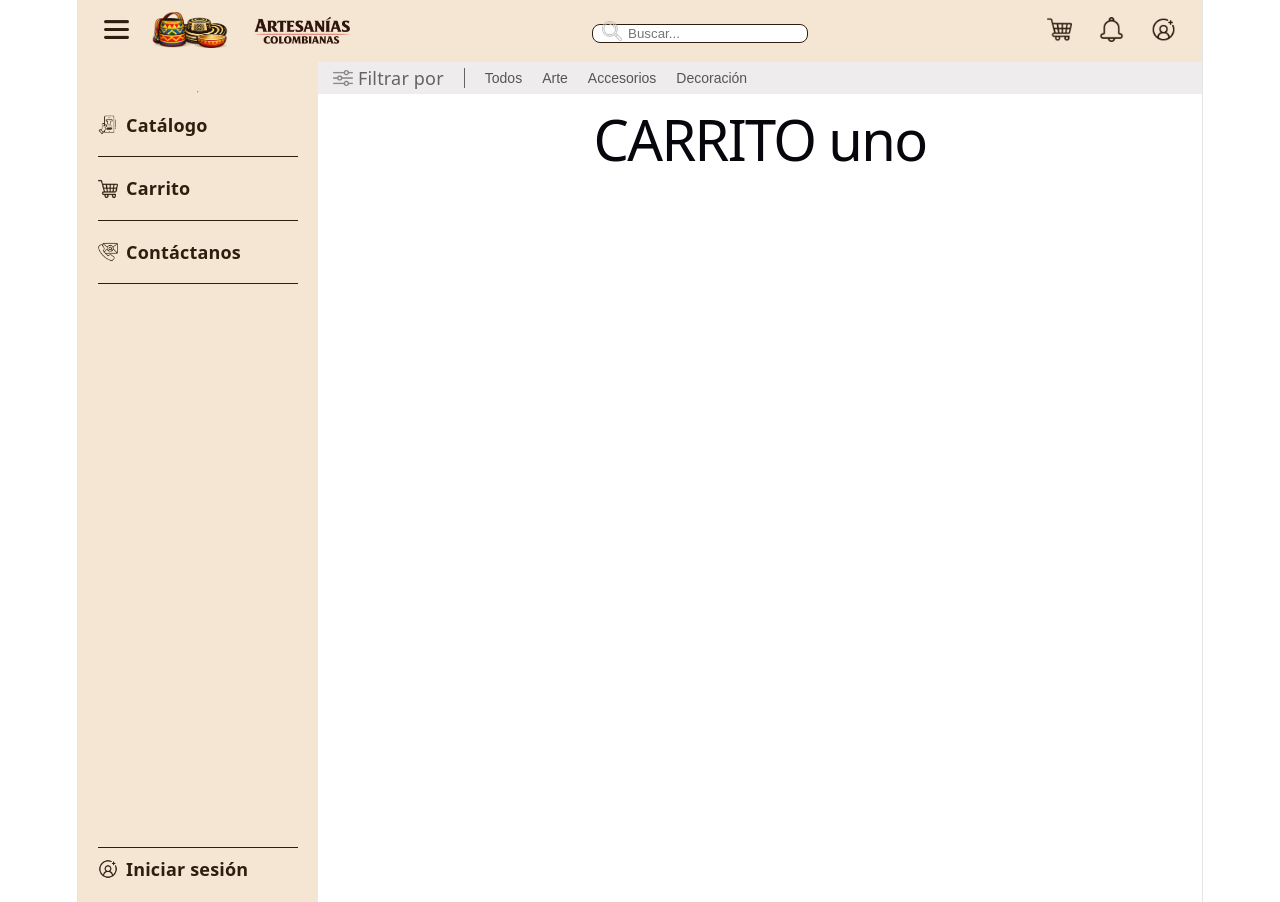
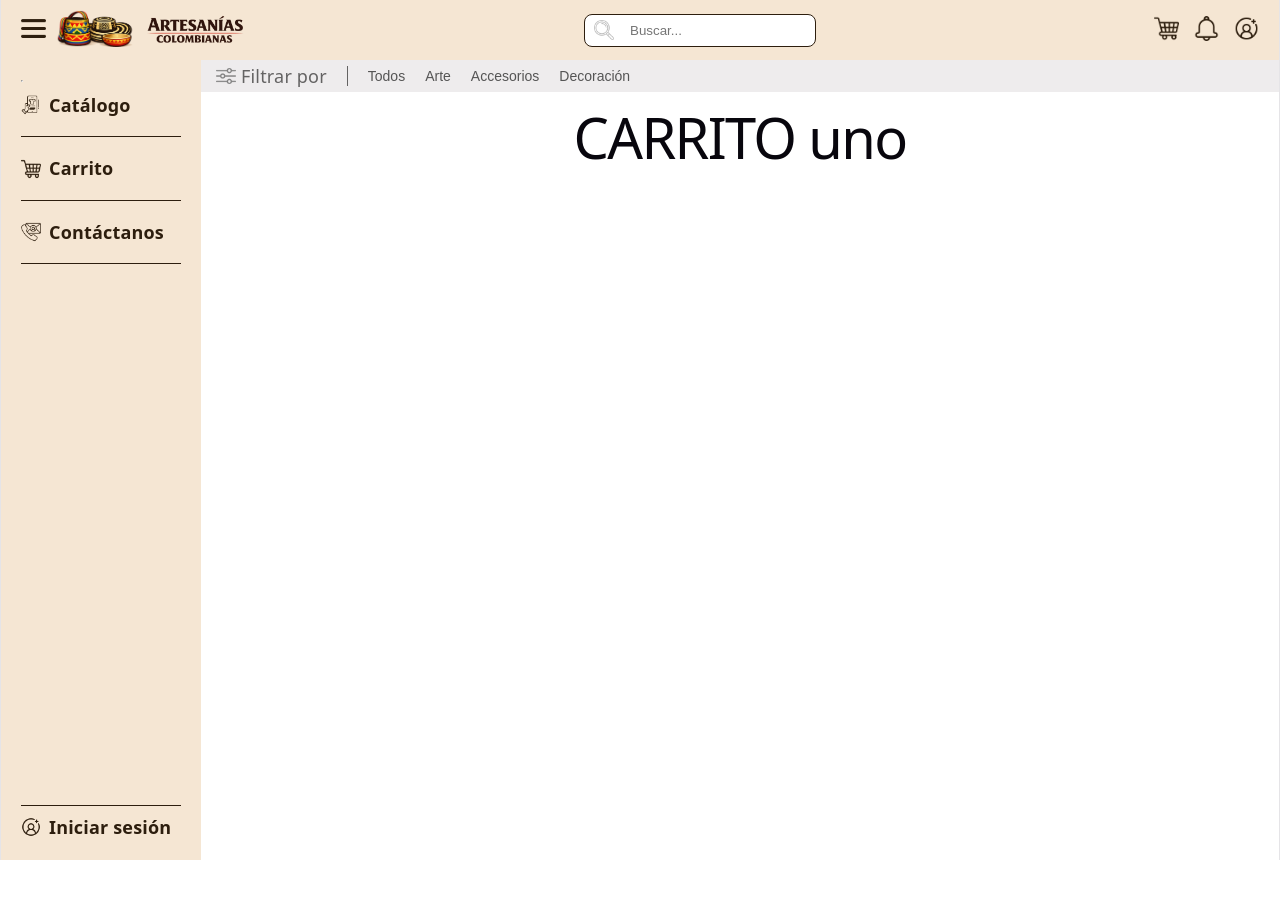
Before and after one commit to StivenGamba/frontend-tienda, a React (Vite) app: page /carrito in a window 1280 px wide. After the commit the page ends 860 px from the top, so only its background shows below. Built offline with nearby package versions, Linux system fonts and the light colour scheme.

Commit message:
root arreglado 100%

```diff
--- a/src/components/Navbar.jsx
+++ b/src/components/Navbar.jsx
@@ -45,9 +45,9 @@ function Navbar({toggleSidebar} ) {
             type="text"
             placeholder="Buscar..."
             style={{
-              paddingLeft: "35px",
+              padding: "8px 8px 8px 45px",
               background: "#ffffff",
-              border: "1px solid #2D1E0E",
+              border: `1px solid ${COLORS.cafe_primario}`,
               borderRadius: "8px",
               color: COLORS.cafe_primario
             }}
--- a/src/index.css
+++ b/src/index.css
@@ -50,8 +50,14 @@
   }
 }
 
+* {
+  margin: 0px;
+  padding: 0px;
+  box-sizing: border-box;
+}
+
 body {
-  margin: 0;
+  margin: 0px;
 }
 
 #root {
@@ -131,3 +137,7 @@ code {
   font-weight: bold;
   border-bottom: 2px solid black;
 }
+
+#root {
+  width: 100%;
+}
--- a/src/layouts/MainLayout.jsx
+++ b/src/layouts/MainLayout.jsx
@@ -12,7 +12,7 @@ function MainLayout({ children }) {
       <Navbar toggleSidebar={() => setOpen(!open)} />
 
       {/* Contenido horizontal */}
-      <div style={{ display: "flex" }}>
+      <div style={{ display: "flex", width: "100%"}}>
 
         {/* Sidebar */}
         <Sidebar isOpen={open} />
```
